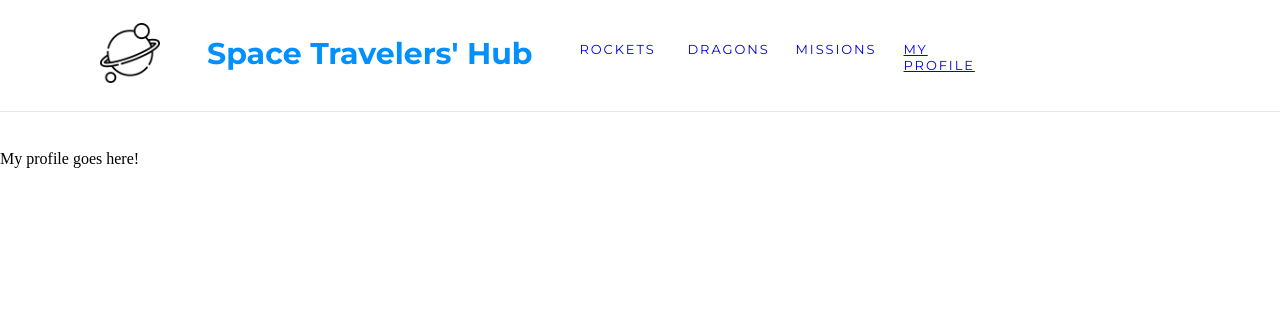
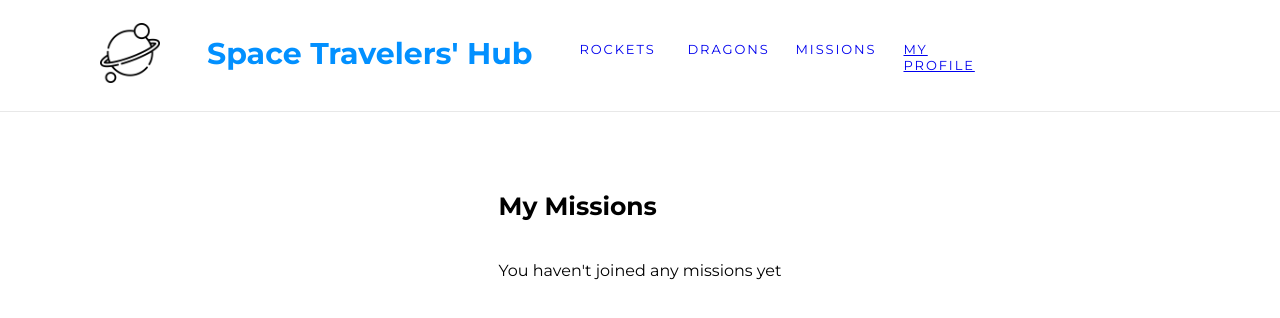
Before and after one commit to ha-manel/Space-Travelers-Hub, a React (Create React App) app: page /profile in a window 1280 px wide. Shown: the top 318 px of the page. Built offline with nearby package versions, Linux system fonts and the light colour scheme.

Commit message:
Display joined missions on profile

```diff
--- a/src/components/my-profile/MyProfile.jsx
+++ b/src/components/my-profile/MyProfile.jsx
@@ -1,7 +1,11 @@
+import './myProfile.css';
 import React from 'react';
+import JoinedMissions from './JoinedMissions';
 
 const MyProfile = () => (
-  <div>My profile goes here!</div>
+  <div id="profile-section">
+    <JoinedMissions />
+  </div>
 );
 
 export default MyProfile;
```
